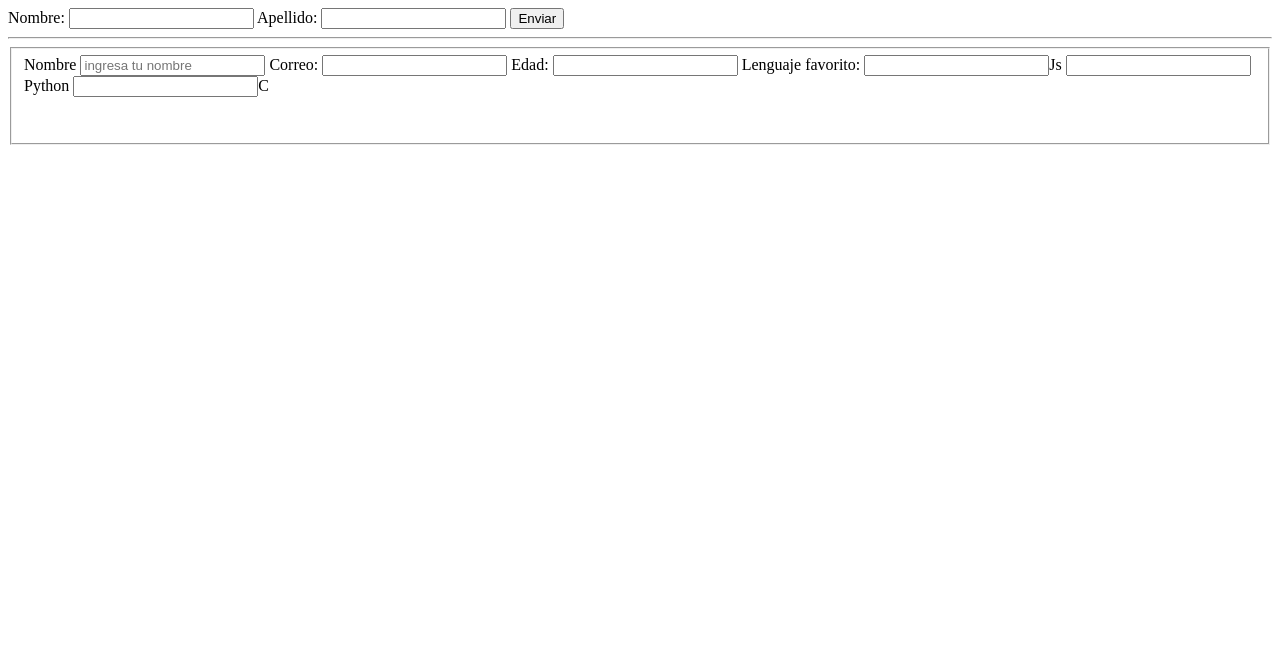
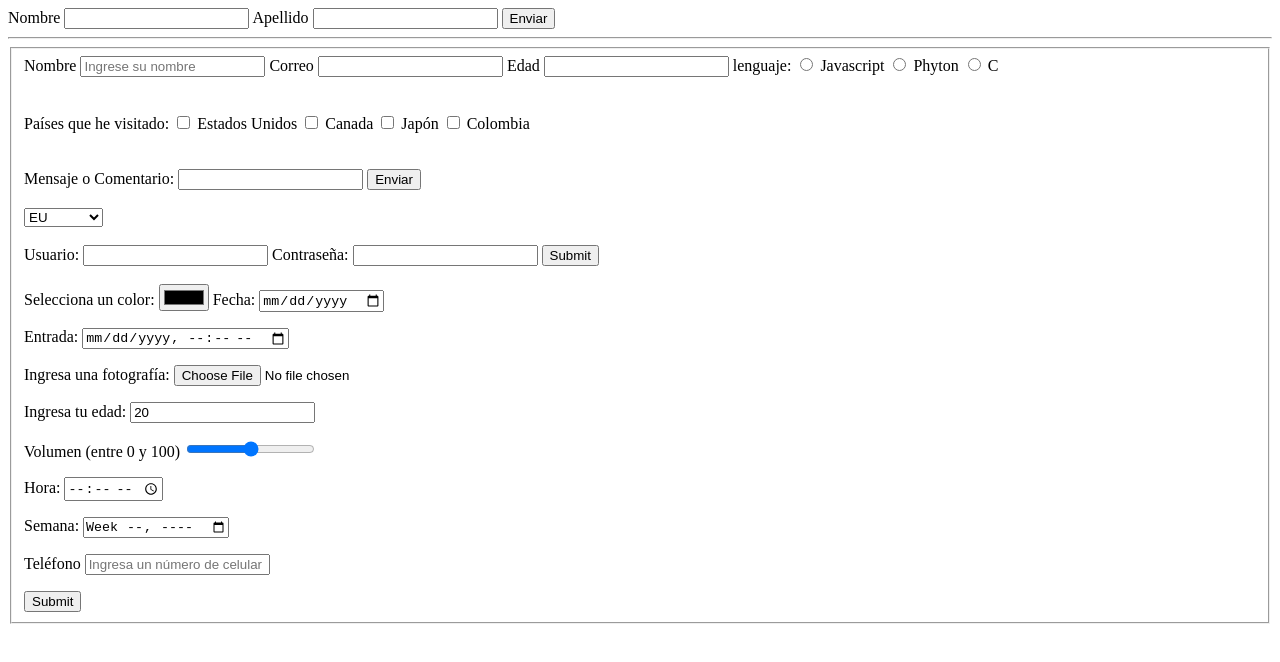
Before and after one commit to LeoGZR111/LeoGZR111.github.io, a plain HTML site: page Practica 5/index.html in a window 1280 px wide. Drawn offline with Linux system fonts and the light colour scheme.

Commit message:
cambie practcica 5

```diff
--- a/Practica 5/index.html
+++ b/Practica 5/index.html
@@ -4,36 +4,113 @@
     <meta charset="UTF-8">
     <meta http-equiv="X-UA-Compatible" content="IE=edge">
     <meta name="viewport" content="width=device-width, initial-scale=1.0">
-    <title>Formularios</title>
+    <title>Formulario</title>
 </head>
 <body>
-    <form action="">
-        <label for="nombre">Nombre:</label>
-        <input for="text" name="nombre" id="nombre">
 
-        <label for="apellido">Apellido:</label>
-        <input for="apellido" name="apellido" id="apellido">
+    <from action="">
+        <label for="nombre"> Nombre </label>
+        <input type="text" name="nombre" id="nombre">
+
+        <label for="apellido"> Apellido </label>
+        <input type="text" required name="apellido" id="apellido">
 
         <input type="submit" value="Enviar">
-    </form>
+    </from>
     <hr>
     <form action="">
         <fieldset>
-            <label for="nombre">Nombre</label>
-            <input for="text" required name="nombre2" id="nombre2" placeholder="ingresa tu nombre">
+            <label for="nombre"> Nombre </label>
+            <input type="text" required name="Nombre2" id="nombre2" placeholder="Ingrese su nombre">
 
-            <label for="correo">Correo:</label>
-            <input for="email" required name="correo" id="correo">
+            <label for="correo"> Correo</label>
+            <input type="email" required name="correo" id="correo">
 
-            <label for="edad">Edad:</label>
-            <input for="number" step="any" name="edad" id="edad">
+            <label for="edad">Edad</label>
+            <input type="number" step="any" name="edad" id="edad">
 
-            <label for="lenguaje">Lenguaje favorito:</label>
-            <input for="radio" name="lenguaje" id="js">Js
-            <input for="radio" name="lenguaje" id="python">Python
-            <input for="radio" name="lenguaje" id="c">C
+            <label for="lenguaje">lenguaje: </label>
+            <input type="radio" name="lenguaje" id="js"> Javascript
+            <input type="radio" name="lenguaje" id="phyton"> Phyton
+            <input type="radio" name="lenguaje" id="c"> C
             <br><br><br>
-        </fieldset>
+            <label for="paises">Países que he visitado: </label>
+            <input type="checkbox" name="EU" id="EU"> Estados Unidos
+            <input type="checkbox" name="CA" id="CA"> Canada
+            <input type="checkbox" name="JA" id="JA"> Japón
+            <input type="checkbox" name="CO" id="CO"> Colombia
+            <br><br><br>
+            <label for="mensaje">Mensaje o Comentario: </label>
+            <input type="mensaje" required id="mensaje" aria-colspan="30" aria-rowspan="30">
+
+
+            <input type="submit" value="Enviar">
+
+
+
+
     </form>
+    <br><br>
+    <select name="paises" id="paises">
+        <option value="1">EU</option>
+        <option value="2">Canada</option>
+        <option value="3">Japón</option>
+        <option value="4">Colombia</option>
+    </select>
+
+        <br><br>
+        <form action="Formulario1">
+            <label for="usuario">Usuario:</label>
+         <input type="text" name="usuario">
+         <label for="password">Contraseña:</label>
+         <input type="password" name="password">
+         <input type="submit" name="Enviar">
+        </form>
+
+        <br>
+        <form action="forma1">
+           <label for="color">Selecciona un color:</label>
+            <input type="color" name="color">
+            <label for="nacimineto">Fecha:</label>
+            <input type="date" name="nacimineto">
+        <p>
+            <label for="entrada">Entrada:</label>
+            <input type="datetime-local" name="entrada">
+        </p>
+
+        <p>
+            <label for="fotografia">Ingresa una fotografía:</label>
+            <input type="file" name="archivo" id="archivo">
+        </p>
+
+        <p>
+            <label for="edad">Ingresa tu edad:</label>
+            <input type="numbre" name="edad" id="edad"
+            placeholder="10" value="20">
+        </p>
+        <p>
+            <label for="volumen">Volumen (entre 0 y 100)</label>
+            <input type="range" name="volumen" id="volumen" min="0" max="100">
+        </p>
+        <p>
+            <label for="hora">Hora:</label>
+            <input type="time" name="hora" id="hora">
+        </p>
+        <p>
+            <label for="semana">Semana:</label>
+            <input type="week" name="semana" id="semana">
+        </p>
+        <p>
+            <label for="telefono">Teléfono</label>
+            <input type="tel" name="celular" id="celular"
+            pattern="[0-9]{3} [0-9]{3}-[0-9]{4}"
+            placeholder="Ingresa un número de celular">
+        </p>
+        <input type="submit" name="enviar" id="enviar">
+
+
+    </fieldset>
+        </form>
+
 </body>
 </html>
```
Also changed, not shown: 1 other file.
